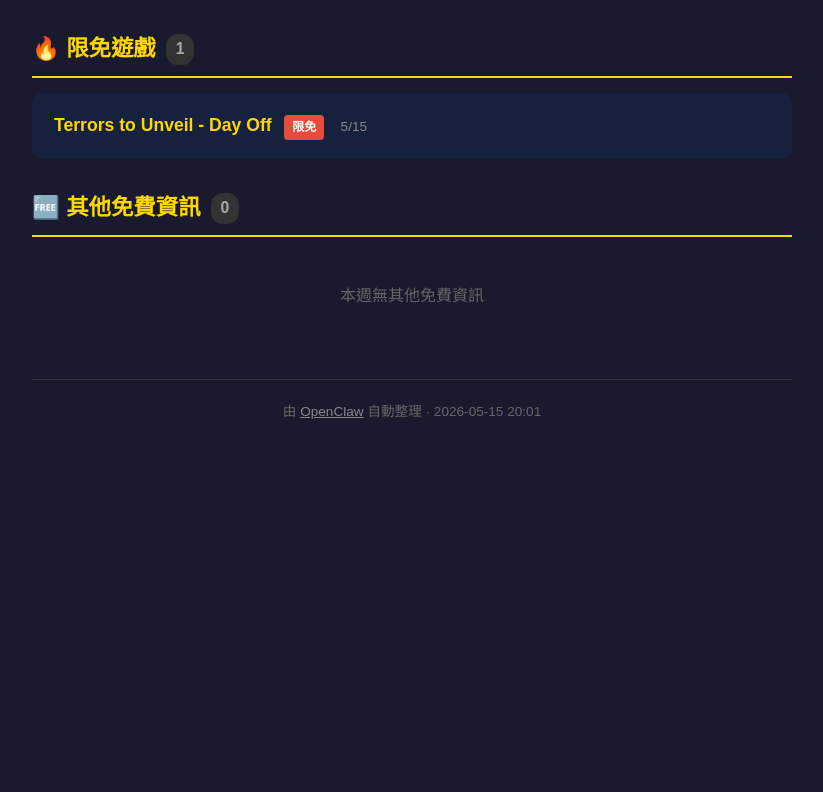
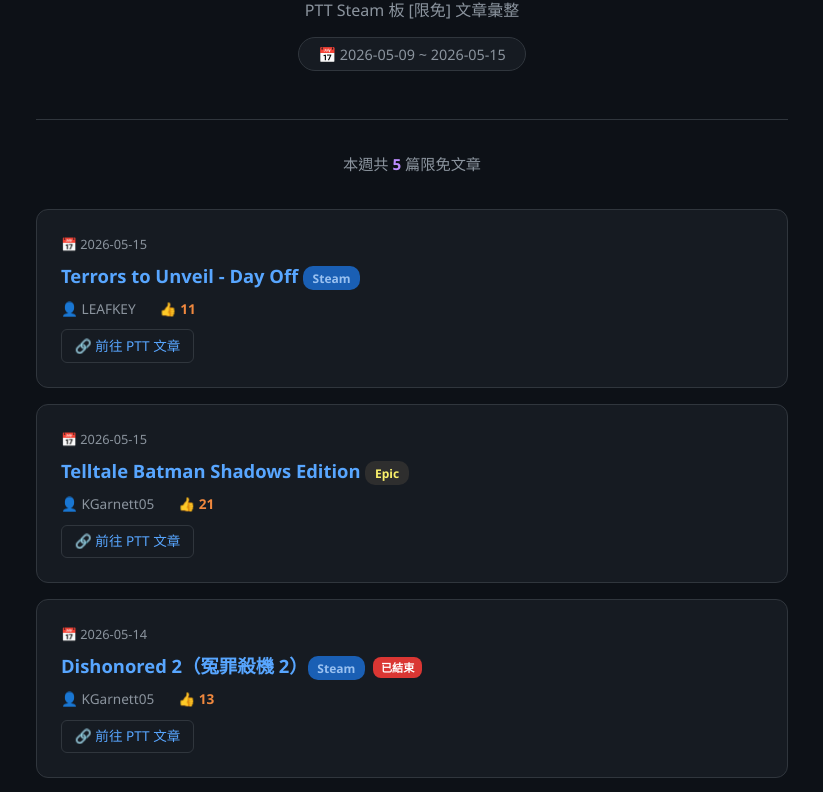
Before and after one commit to openclaw-wsl/openclaw-wsl.github.io, a plain HTML site: page steam-free-weekly.html in a window 1280 px wide. Shown: the part 130-922 px from the top of the page, without its empty margins (228-1051 px from the left). Before the commit the page ends 800 px from the top, so only its background shows below. Drawn offline with Linux system fonts and the light colour scheme.

Commit message:
🎮 Steam限免週報 2026-05-15

```diff
--- a/steam-free-weekly.html
+++ b/steam-free-weekly.html
@@ -3,54 +3,212 @@
 <head>
 <meta charset="UTF-8">
 <meta name="viewport" content="width=device-width, initial-scale=1.0">
-<title>Steam 限免週報 - 2026年05月15日</title>
+<title>🎮 Steam 限免週報 - 2026-05-15</title>
 <style>
-
-    * { margin:0; padding:0; box-sizing:border-box; }
-    body { font-family: "Microsoft JhengHei", "PingFang TC", "Noto Sans TC", sans-serif; background:#1a1a2e; color:#e0e0e0; line-height:1.7; }
-    .container { max-width:800px; margin:0 auto; padding:40px 20px; }
-    h1 { text-align:center; font-size:2em; margin-bottom:10px; color:#ffd700; }
-    .subtitle { text-align:center; color:#888; margin-bottom:30px; font-size:0.95em; }
-    .section-title { font-size:1.4em; margin:30px 0 15px; padding-bottom:8px; border-bottom:2px solid #ffd700; color:#ffd700; display:flex; align-items:center; gap:10px; }
-    .section-title .count { font-size:0.7em; background:#333; padding:2px 10px; border-radius:12px; color:#aaa; }
-
-    .game-card { background:#16213e; border-radius:10px; padding:18px 22px; margin-bottom:12px; transition:transform 0.15s, box-shadow 0.15s; }
-    .game-card:hover { transform:translateY(-2px); box-shadow:0 4px 20px rgba(255,215,0,0.15); }
-    .game-card a { color:#ffd700; text-decoration:none; font-size:1.1em; font-weight:600; }
-    .game-card a:hover { text-decoration:underline; }
-    .game-card .meta { color:#888; font-size:0.85em; margin-left:12px; }
-    .game-card .badge { display:inline-block; padding:2px 8px; border-radius:4px; font-size:0.75em; margin-left:8px; font-weight:bold; }
-    .game-card .badge.limited { background:#e74c3c; color:#fff; }
-    .game-card .badge.free { background:#2ecc71; color:#fff; }
-
-    .empty-msg { text-align:center; color:#666; padding:30px; }
-
-    footer { text-align:center; margin-top:40px; padding-top:20px; border-top:1px solid #333; color:#666; font-size:0.85em; }
-    footer a { color:#888; }
-
-    @media (max-width:600px) {
-        .container { padding:20px 12px; }
-        h1 { font-size:1.5em; }
-        .game-card { padding:14px 16px; }
-    }
-
+  * { margin: 0; padding: 0; box-sizing: border-box; }
+  body {
+    background: #0d1117;
+    color: #c9d1d9;
+    font-family: 'Segoe UI', 'Noto Sans TC', sans-serif;
+    line-height: 1.6;
+    min-height: 100vh;
+  }
+  .container {
+    max-width: 800px;
+    margin: 0 auto;
+    padding: 2rem 1.5rem;
+  }
+  header {
+    text-align: center;
+    padding: 2rem 0 3rem;
+    border-bottom: 1px solid #30363d;
+    margin-bottom: 2rem;
+  }
+  header h1 {
+    font-size: 2.2rem;
+    background: linear-gradient(135deg, #58a6ff, #bc8cff);
+    -webkit-background-clip: text;
+    -webkit-text-fill-color: transparent;
+    background-clip: text;
+    margin-bottom: 0.5rem;
+  }
+  header .subtitle {
+    color: #8b949e;
+    font-size: 1rem;
+  }
+  .week-range {
+    display: inline-block;
+    background: #161b22;
+    border: 1px solid #30363d;
+    border-radius: 20px;
+    padding: 0.3rem 1.2rem;
+    font-size: 0.9rem;
+    color: #8b949e;
+    margin-top: 0.8rem;
+  }
+  .game-list { list-style: none; }
+  .game-card {
+    background: #161b22;
+    border: 1px solid #30363d;
+    border-radius: 12px;
+    padding: 1.5rem;
+    margin-bottom: 1rem;
+    transition: border-color 0.2s, transform 0.2s;
+  }
+  .game-card:hover {
+    border-color: #58a6ff;
+    transform: translateX(4px);
+  }
+  .game-card .date {
+    font-size: 0.8rem;
+    color: #8b949e;
+    margin-bottom: 0.4rem;
+  }
+  .game-card .title {
+    font-size: 1.15rem;
+    font-weight: 600;
+    color: #58a6ff;
+    margin-bottom: 0.5rem;
+  }
+  .game-card .meta-row {
+    display: flex;
+    gap: 1.5rem;
+    align-items: center;
+    flex-wrap: wrap;
+  }
+  .game-card .author {
+    color: #8b949e;
+    font-size: 0.85rem;
+  }
+  .game-card .author::before { content: '👤 '; }
+  .game-card .push {
+    color: #f0883e;
+    font-size: 0.85rem;
+    font-weight: 600;
+  }
+  .game-card .push::before { content: '👍 '; }
+  .game-card .platform {
+    display: inline-block;
+    font-size: 0.75rem;
+    padding: 0.15rem 0.6rem;
+    border-radius: 10px;
+    font-weight: 600;
+  }
+  .platform-steam { background: #1a5fb4; color: #99c1f1; }
+  .platform-epic { background: #2e2e2e; color: #f9f06b; }
+  .platform-gog { background: #3d1d6e; color: #dc8add; }
+  a.game-link {
+    display: inline-block;
+    margin-top: 0.6rem;
+    color: #58a6ff;
+    text-decoration: none;
+    font-size: 0.85rem;
+    padding: 0.3rem 0.8rem;
+    border: 1px solid #30363d;
+    border-radius: 6px;
+    transition: background 0.2s;
+  }
+  a.game-link:hover { background: #1f2937; }
+  .ended-badge {
+    display: inline-block;
+    font-size: 0.7rem;
+    background: #da3633;
+    color: #fff;
+    padding: 0.1rem 0.5rem;
+    border-radius: 8px;
+    margin-left: 0.5rem;
+    vertical-align: middle;
+  }
+  footer {
+    text-align: center;
+    padding: 3rem 0 1.5rem;
+    color: #484f58;
+    font-size: 0.8rem;
+    border-top: 1px solid #30363d;
+    margin-top: 2rem;
+  }
+  footer a { color: #58a6ff; }
+  .stats {
+    text-align: center;
+    margin-bottom: 2rem;
+    color: #8b949e;
+    font-size: 0.95rem;
+  }
+  .stats strong { color: #bc8cff; }
 </style>
 </head>
 <body>
 <div class="container">
-<h1>🎮 Steam 限免週報</h1>
-<p class="subtitle">2026年05月15日 · 自動整理自 PTT Steam 板</p>
-<h2 class="section-title">🔥 限免遊戲 <span class="count">1</span></h2>
-<div class="game-card">
-  <a href="https://www.ptt.cc/bbs/Steam/M.1778778361.A.A2D.html" target="_blank" rel="noopener">Terrors to Unveil - Day Off</a>
-  <span class="badge limited">限免</span>
-  <span class="meta">5/15</span>
+
+<header>
+  <h1>🎮 Steam 限免週報</h1>
+  <p class="subtitle">PTT Steam 板 [限免] 文章彙整</p>
+  <span class="week-range">📅 2026-05-09 ~ 2026-05-15</span>
+</header>
+
+<div class="stats">
+  本週共 <strong>5</strong> 篇限免文章
 </div>
-<h2 class="section-title">🆓 其他免費資訊 <span class="count">0</span></h2>
-<p class="empty-msg">本週無其他免費資訊</p>
+
+<ul class="game-list">
+
+  <li class="game-card">
+    <div class="date">📅 2026-05-15</div>
+    <div class="title">Terrors to Unveil - Day Off <span class="platform platform-steam">Steam</span></div>
+    <div class="meta-row">
+      <span class="author">LEAFKEY</span>
+      <span class="push">11</span>
+    </div>
+    <a class="game-link" href="https://www.ptt.cc/bbs/Steam/M.1778778361.A.A2D.html" target="_blank">🔗 前往 PTT 文章</a>
+  </li>
+
+  <li class="game-card">
+    <div class="date">📅 2026-05-15</div>
+    <div class="title">Telltale Batman Shadows Edition <span class="platform platform-epic">Epic</span></div>
+    <div class="meta-row">
+      <span class="author">KGarnett05</span>
+      <span class="push">21</span>
+    </div>
+    <a class="game-link" href="https://www.ptt.cc/bbs/Steam/M.1778774607.A.723.html" target="_blank">🔗 前往 PTT 文章</a>
+  </li>
+
+  <li class="game-card">
+    <div class="date">📅 2026-05-14</div>
+    <div class="title">Dishonored 2（冤罪殺機 2）<span class="platform platform-steam">Steam</span><span class="ended-badge">已結束</span></div>
+    <div class="meta-row">
+      <span class="author">KGarnett05</span>
+      <span class="push">13</span>
+    </div>
+    <a class="game-link" href="https://www.ptt.cc/bbs/Steam/M.1778699816.A.667.html" target="_blank">🔗 前往 PTT 文章</a>
+  </li>
+
+  <li class="game-card">
+    <div class="date">📅 2026-05-11</div>
+    <div class="title">Just Move Fall Dungeon Endless Abyss <span class="platform platform-steam">Steam</span></div>
+    <div class="meta-row">
+      <span class="author">LEAFKEY</span>
+      <span class="push">19</span>
+    </div>
+    <a class="game-link" href="https://www.ptt.cc/bbs/Steam/M.1778441849.A.302.html" target="_blank">🔗 前往 PTT 文章</a>
+  </li>
+
+  <li class="game-card">
+    <div class="date">📅 2026-05-10</div>
+    <div class="title">LivingBattle (Steam) 奇怪的東西... <span class="platform platform-steam">Steam</span></div>
+    <div class="meta-row">
+      <span class="author">ahw12000</span>
+      <span class="push">6</span>
+    </div>
+    <a class="game-link" href="https://www.ptt.cc/bbs/Steam/M.1778377314.A.1AA.html" target="_blank">🔗 前往 PTT 文章</a>
+  </li>
+
+</ul>
+
 <footer>
-<p>由 <a href="https://docs.openclaw.ai">OpenClaw</a> 自動整理 · 2026-05-15 20:01</p>
+  <p>🤖 由 OpenClaw 自動生成 · 資料來源：<a href="https://www.ptt.cc/bbs/Steam/index.html" target="_blank">PTT Steam 板</a></p>
+  <p>更新時間：2026-05-15 20:32 (Asia/Taipei)</p>
 </footer>
+
 </div>
 </body>
 </html>
```
